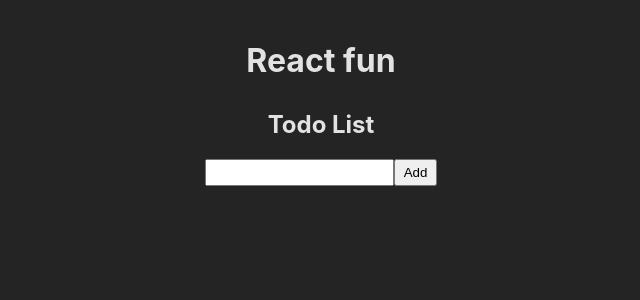
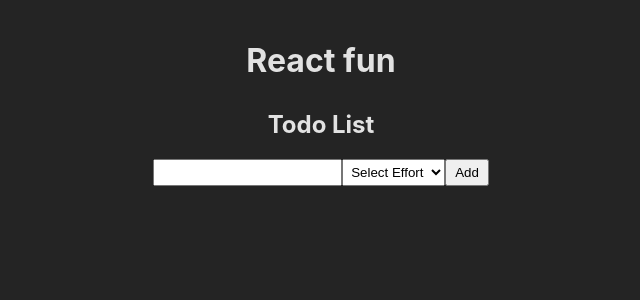
Before and after one commit to smappers/react-fun, a React (Vite) app: page / in a window 1280 px wide. Shown: the top 300 px of the page, without its empty margins (319-959 px from the left). Built offline with nearby package versions, Linux system fonts and the light colour scheme.

Commit message:
add todo effort

```diff
--- a/src/features/components/TodoList.css
+++ b/src/features/components/TodoList.css
@@ -23,3 +23,7 @@ padding: 0.25rem 0.5rem;
   flex-direction: column;
   gap: 1rem;
 }
+
+.todo-list__effort-select {
+  padding: 0.25rem;
+}
--- a/src/features/components/TodoList.tsx
+++ b/src/features/components/TodoList.tsx
@@ -16,6 +16,7 @@ function TodoList() {
 
   const [todos, setTodos] = useState<Todo[]>([]);
   const [newTodoText, setNewTodoText] = useState("");
+  const [newTodoEffort, setNewTodoEffort] = useState("");
 
   const listItems = todos.map((todo) => (
     <TodoItem
@@ -47,11 +48,14 @@ function TodoList() {
 
   async function handleAdd(e: React.FormEvent) {
     e.preventDefault();
+    if (!newTodoText) return;
+    if (!newTodoEffort) return;
     // add a new todo item to the list
     const updatedTodos = await createTodo(newTodoText);
     // update the todos state
     setTodos(updatedTodos);
     setNewTodoText("");
+    setNewTodoEffort("");
   }
 
   return (
@@ -65,6 +69,18 @@ function TodoList() {
             onChange={(e) => setNewTodoText(e.target.value)}
             value={newTodoText}
           />
+          <select
+            onChange={(e) => setNewTodoEffort(e.target.value)}
+            className="todo-list__effort-select"
+            value={newTodoEffort}
+          >
+            <option value="">Select Effort</option>
+            <option value="xs">Extra Small</option>
+            <option value="s">Small</option>
+            <option value="m">Medium</option>
+            <option value="l">Large</option>
+            <option value="xl">Extra Large</option>
+          </select>
           <button className="todo-list__button">Add</button>
         </form>
       </div>
--- a/src/types/Todo.ts
+++ b/src/types/Todo.ts
@@ -1,5 +1,6 @@
 export type Todo = {
   id: string;
   text: string;
+  effort: "xs" | "s" | "m" | "l" | "xl";
   completed: boolean;
 };
```
